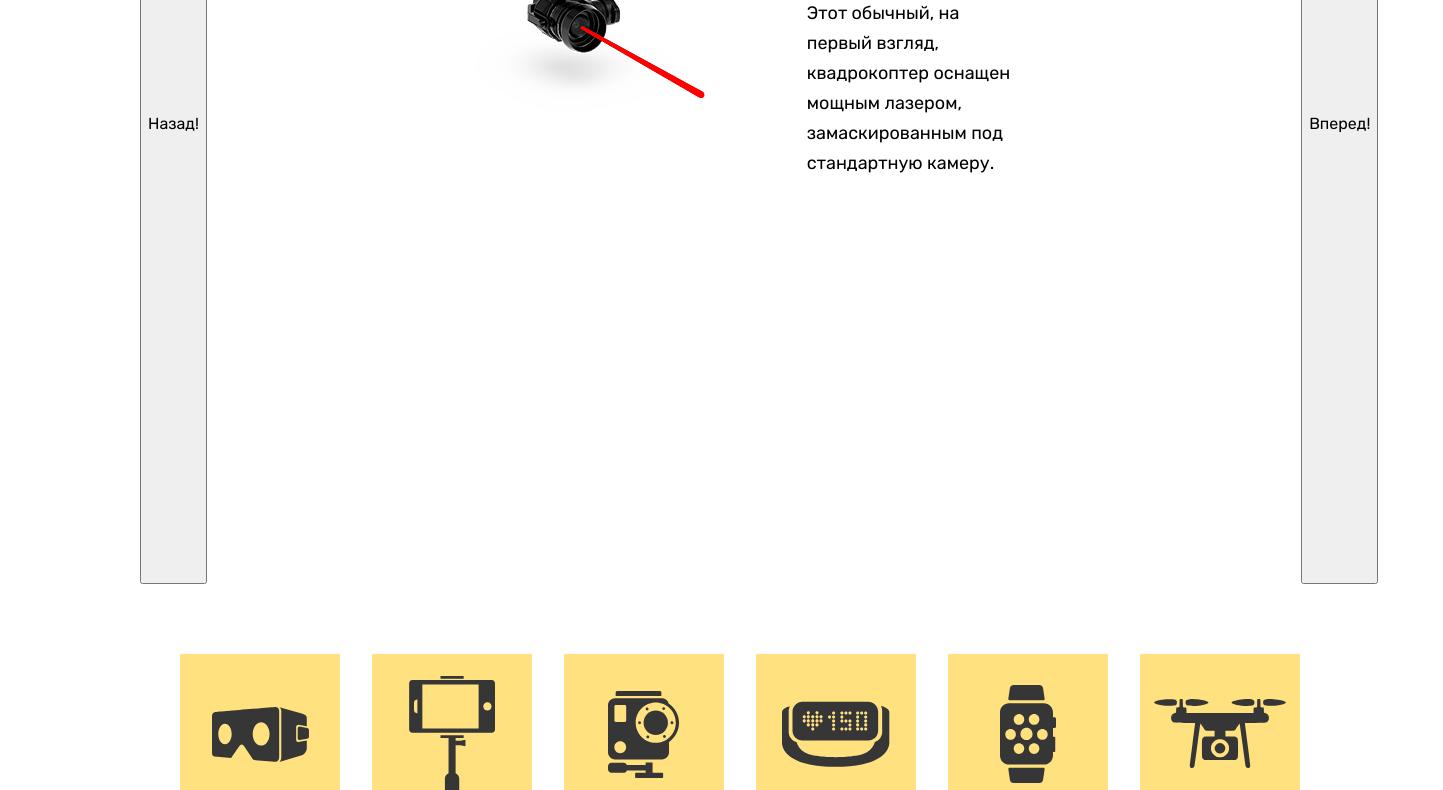
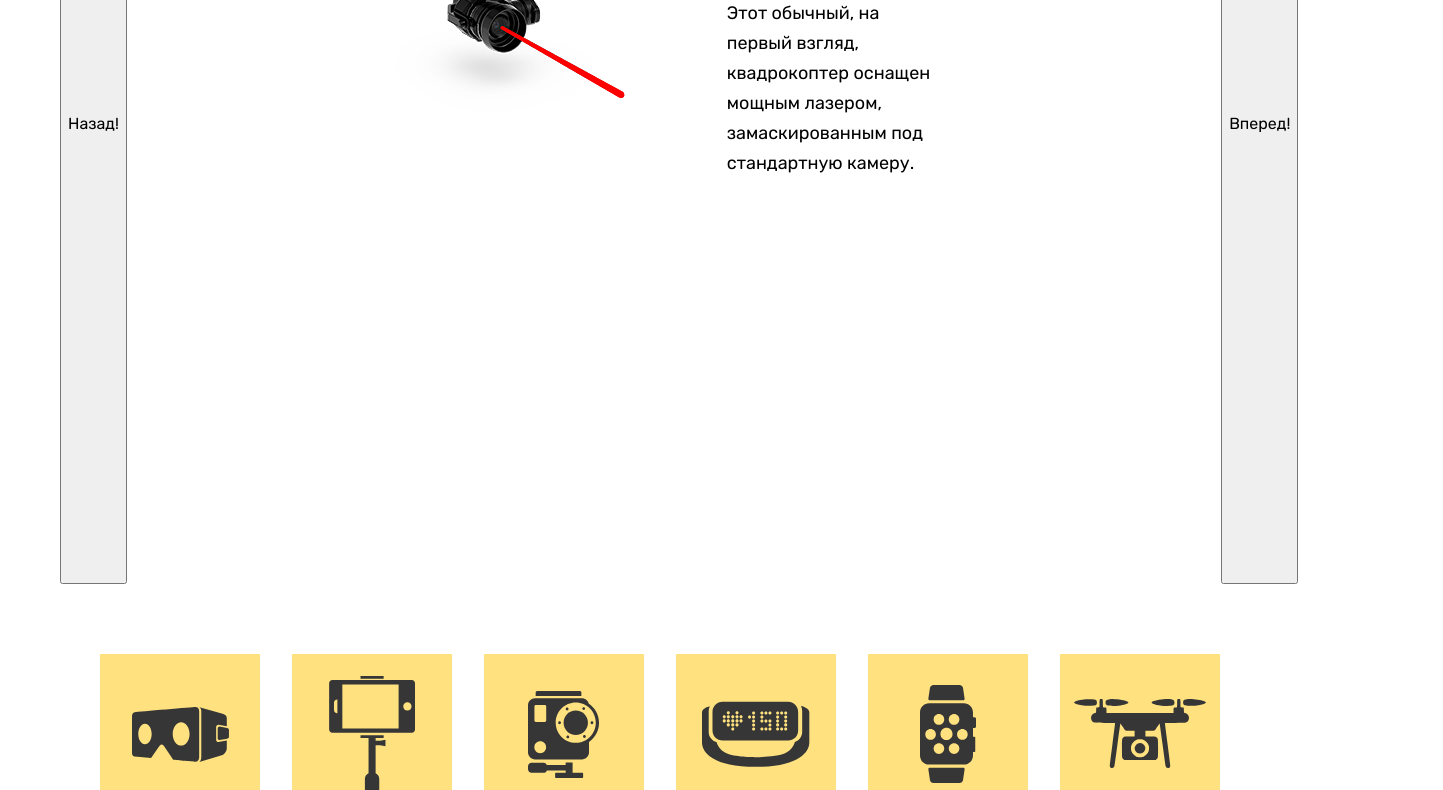
Before and after one commit to htmlacademy-htmlcss/1710877-device-34, a plain HTML site: page index.html in a window 1280 px wide. Shown: the part 676-1466 px from the top of the page, 1443 px wide, since content can reach past the window. Drawn offline with Linux system fonts and the light colour scheme.

Commit message:
Added margin: auto in container

```diff
--- a/styles/style.css
+++ b/styles/style.css
@@ -110,8 +110,7 @@ body {
 /*Контейнер*/
 .container {
     width: 1160px;
-    margin-right: 140px;
-    margin-left: 140px;
+    margin: auto;
 }
 
 
```
